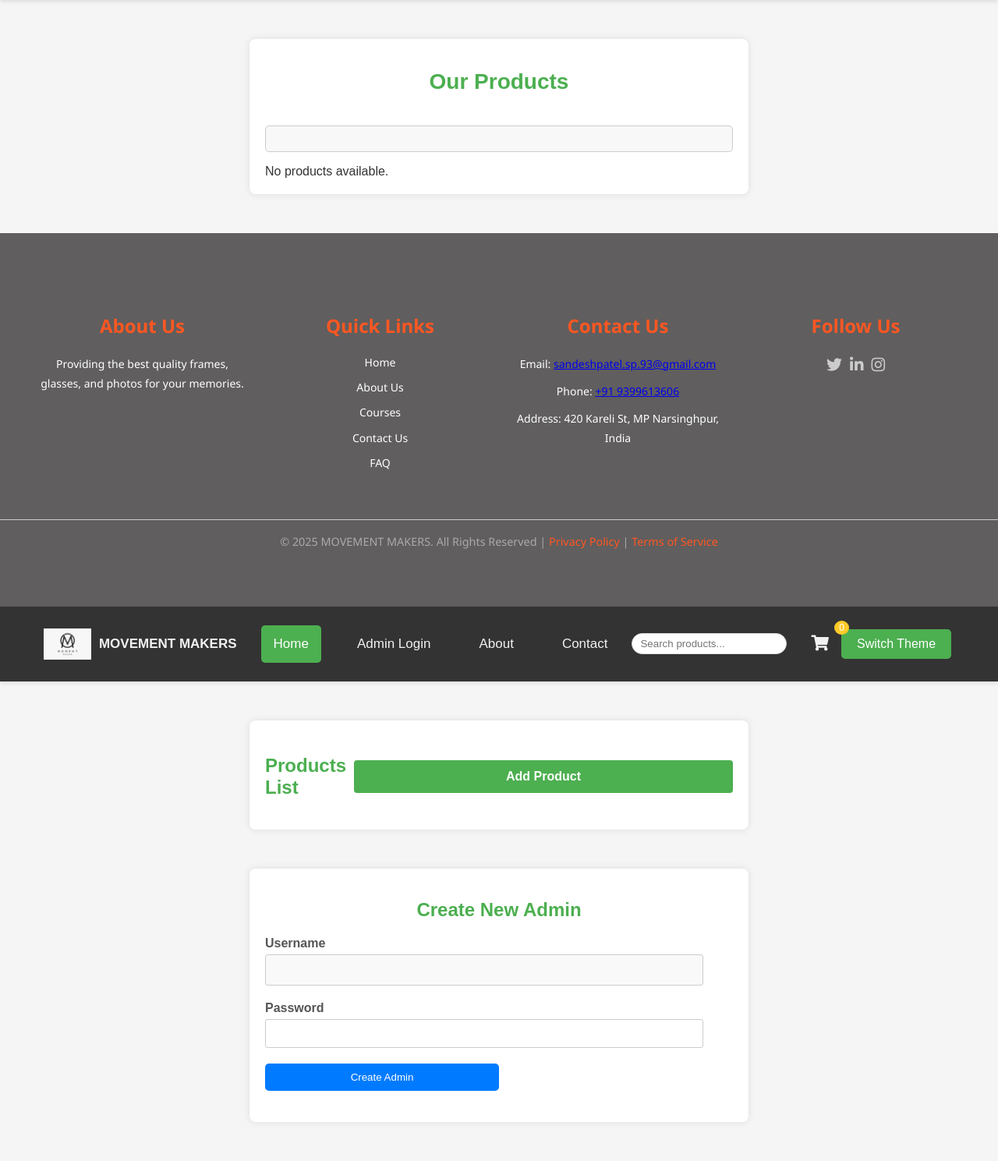
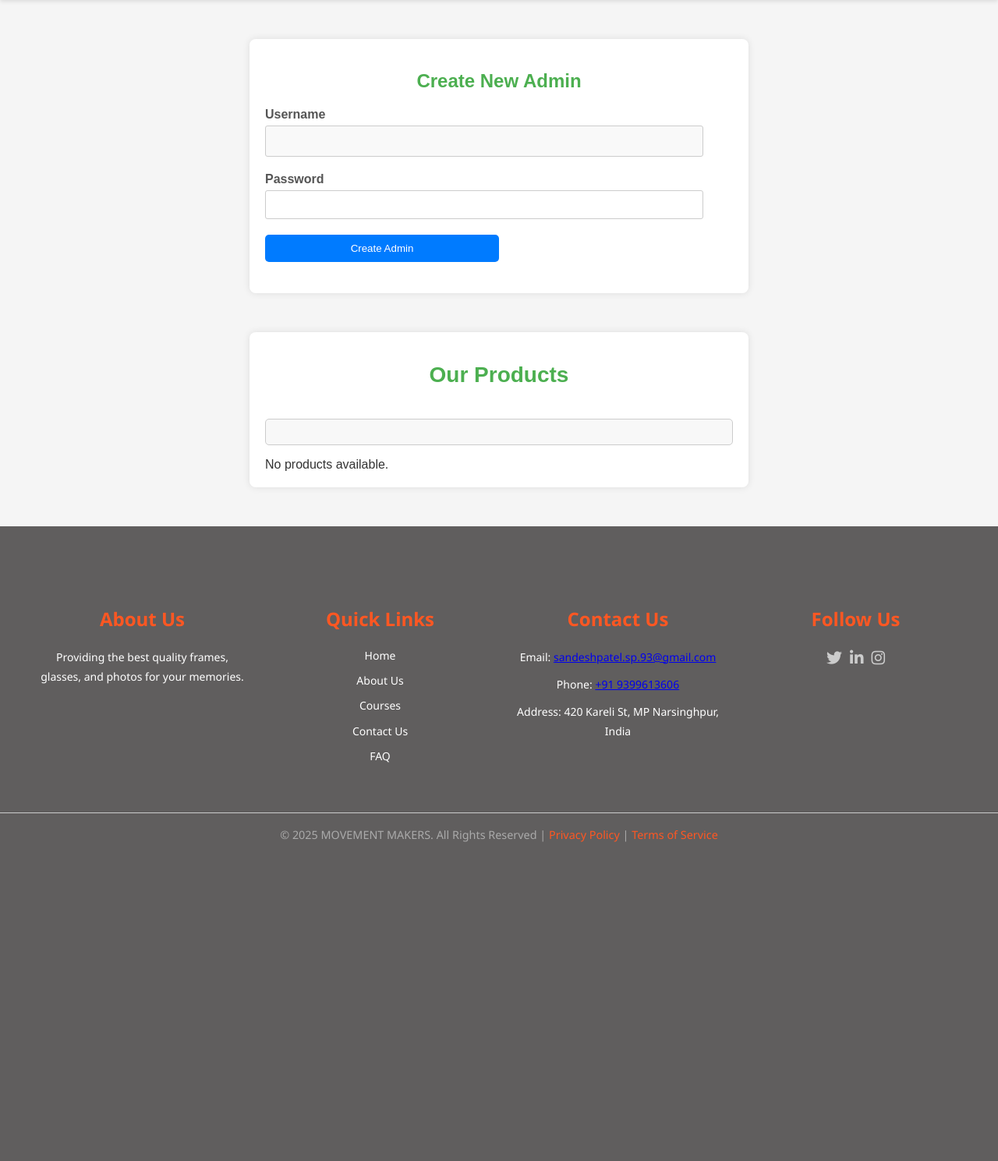
Before and after one commit to sandeshPatel06/MOTION_MART, a Flask app: page /create_admin in a window 1280 px wide. Shown: the part 96-1585 px from the top of the page at 78% size. After the commit the page ends 1176 px from the top, so only its background shows below. Run offline with Flask 3, Linux system fonts and the light colour scheme; the visitor is signed in with stand-in values (Sample User, id 1).

Commit message:
add admin fix

```diff
--- a/static/style.css
+++ b/static/style.css
@@ -1107,7 +1107,7 @@ h2 {
   border-radius: 4px;
   font-size: 16px;
   cursor: pointer;
-  width: 100%;
+  width: 80%;
   text-align: center;
   transition: background-color 0.3s ease;
 }
--- a/templates/create_admin.html
+++ b/templates/create_admin.html
@@ -14,60 +14,6 @@
 <body>
     {% include 'navbar.html' %}
 
-    {% include 'products.html' %}
-
-    {% include 'footer.html' %}
-    <!-- Navigation bar -->
-    <nav class="navbar">
-        <div class="navbar-container">
-            <a class="navbar-brand" href="/">
-                <img src="/static/uploads/logo.jpg" alt="Logo" class="navbar-logo" />
-                <b>MOVEMENT MAKERS</b>
-            </a>
-            <ul class="navbar-links">
-                <li><a href="/" class="active">Home</a></li>
-                <li><a href="/login">Admin Login</a></li>
-                <li><a href="#about">About</a></li>
-                <li><a href="#contact">Contact</a></li>
-            </ul>
-            <div class="navbar-actions">
-                <input type="text" class="navbar-search" placeholder="Search products..." />
-                <a href="/cart" class="navbar-cart">
-                    <i class="fas fa-shopping-cart"></i>
-                    <span class="cart-count">0</span>
-                </a>
-            </div>
-            <button id="theme-toggle">Switch Theme</button>
-        </div>
-    </nav>
-
-    <!-- Container for main content -->
-    <div class="container">
-        <div class="panel">
-            <h3 class="panel-title">
-                Products List
-                <a href="/add_product" class="btn">Add Product</a>
-            </h3>
-            <div class="panel-body">
-                <ul class="list-group">
-                    {% for product in products %}
-                    <li class="list-group-item">
-                        <img src="{{ url_for('static', filename=product.image_path) }}" alt="Product Image">
-                        <div>
-                            <h4>{{ product.name }}</h4>
-                            <p><strong>Price:</strong> ${{ product.price }}</p>
-                            <p><strong>Description:</strong> {{ product.description }}</p>
-                            <!-- Delete button -->
-                            <form action="/delete_product/{{ product.id }}" method="post">
-                                <button type="submit" class="btn">Delete</button>
-                            </form>
-                        </div>
-                    </li>
-                    {% endfor %}
-                </ul>
-            </div>
-        </div>
-    </div>
     <div class="container">
         <h2>Create New Admin</h2>
         {% if success %}
@@ -87,6 +33,13 @@
             </div>
         </form>
     </div>
+    {% include 'products.html' %}
+
+    {% include 'footer.html' %}
+    <!-- Navigation bar -->
+
+
+
     <script src="{{ url_for('static', filename='script.js') }}"></script>
 </body>
 
```
Also changed, not shown: templates/admin.html (+7 -14 lines), product_management.db.
